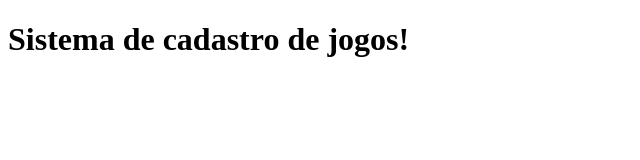
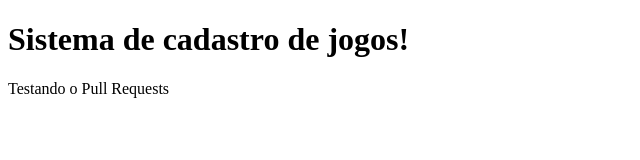
Before and after one commit to gtcunha/sistema-de-cadastro, a plain HTML site: page index.html in a window 1280 px wide. Shown: the whole page, without its empty margins (0-640 px from the left). Drawn offline with Linux system fonts and the light colour scheme.

```diff
--- a/index.html
+++ b/index.html
@@ -8,6 +8,7 @@
 </head>
 <body>
     <h1>Sistema de cadastro de jogos!</h1>
+    <p>Testando o Pull Requests</p>
     <script src="app.js"></script>
 </body>
 </html>
```
